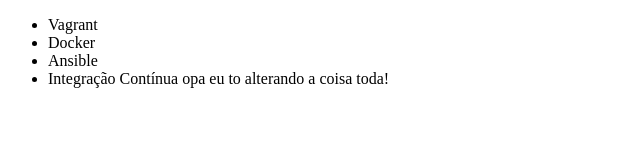
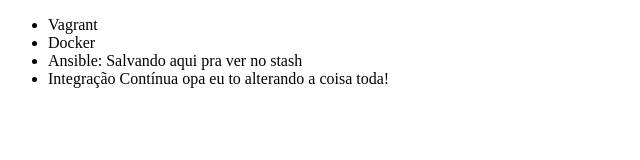
Before and after one commit to Andrebiasuz/alura-git, a plain HTML site: page CURSO GIT ALURA/index.html in a window 1280 px wide. Shown: the whole page, without its empty margins (0-640 px from the left). Drawn offline with Linux system fonts and the light colour scheme.

Commit message:
Usando stash

```diff
--- a/CURSO GIT ALURA/index.html
+++ b/CURSO GIT ALURA/index.html
@@ -8,7 +8,7 @@
     <ul>
         <li>Vagrant</li>
         <li>Docker</li>
-        <li>Ansible</li>
+        <li>Ansible: Salvando aqui pra ver no stash </li>
         <li>Integração Contínua opa eu to alterando a coisa toda!</li>
     </ul>
 </body>
```
